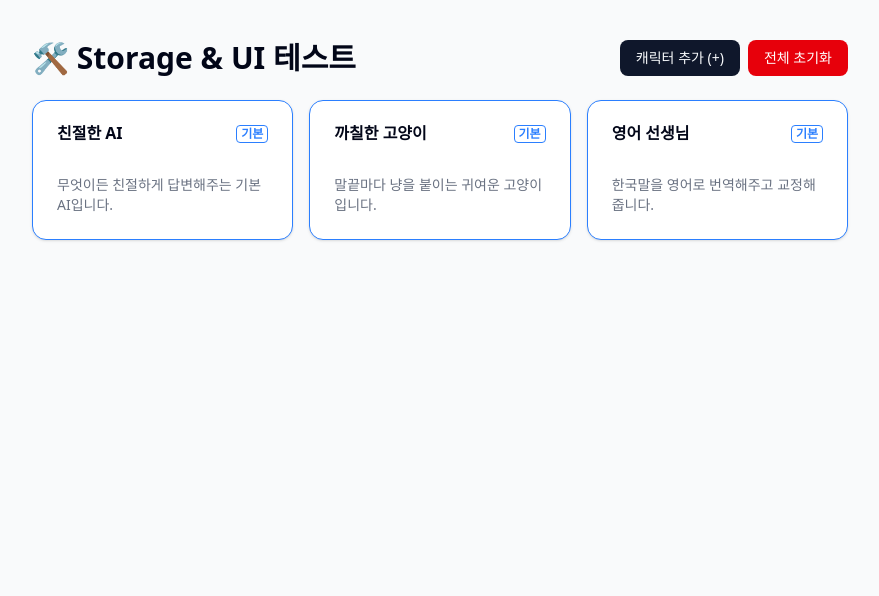
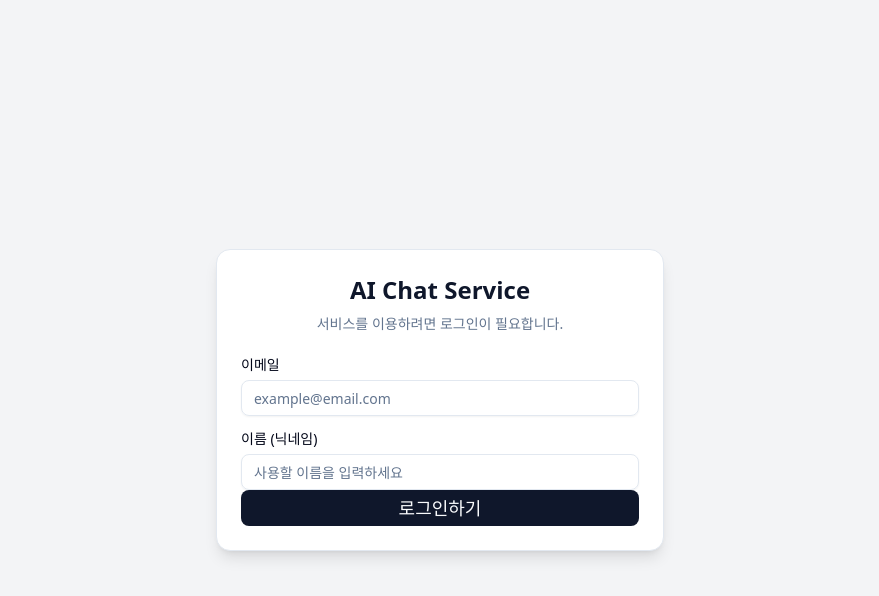
Before and after one commit to yg5057/lionrocket-assignment, a React app in the folder frontend/: page /login in a window 1280 px wide. Shown: the top 596 px of the page, without its empty margins (200-1079 px from the left). Built offline with nearby package versions, Linux system fonts and the light colour scheme; the HTML template or start-up script is replaced by a standard one.

Commit message:
feat: 로그인 페이지 화면구현

```diff
--- a/frontend/package.json
+++ b/frontend/package.json
@@ -10,6 +10,7 @@
     "preview": "vite preview"
   },
   "dependencies": {
+    "@radix-ui/react-label": "^2.1.8",
     "@radix-ui/react-slot": "^1.2.4",
     "@tailwindcss/vite": "^4.1.18",
     "axios": "^1.13.2",
--- a/frontend/src/App.tsx
+++ b/frontend/src/App.tsx
@@ -1,10 +1,48 @@
-import StorageTester from "./components/StorageTester";
+import { Suspense, lazy } from "react";
+import { BrowserRouter, Routes, Route, Navigate } from "react-router-dom";
+import ProtectedRoute from "./components/ProtectedRoute";
+
+const Login = lazy(() => import("./pages/Login"));
+const Dashboard = lazy(() => import("./pages/Dashboard"));
+const ChatRoom = lazy(() => import("./pages/ChatRoom.tsx"));
+const NotFound = lazy(() => import("./pages/NotFound.tsx"));
+
+const Loading = () => (
+  <div className="flex h-screen items-center justify-center">
+    <div className="animate-spin rounded-full h-8 w-8 border-b-2 border-primary"></div>
+  </div>
+);
 
 function App() {
   return (
-    <div className="min-h-screen bg-gray-50">
-      <StorageTester />
-    </div>
+    <BrowserRouter>
+      <Suspense fallback={<Loading />}>
+        <Routes>
+          <Route path="/login" element={<Login />} />
+
+          <Route
+            path="/dashboard"
+            element={
+              <ProtectedRoute>
+                <Dashboard />
+              </ProtectedRoute>
+            }
+          />
+
+          <Route
+            path="/chat/:id"
+            element={
+              <ProtectedRoute>
+                <ChatRoom />
+              </ProtectedRoute>
+            }
+          />
+
+          <Route path="/" element={<Navigate to="/dashboard" replace />} />
+          <Route path="*" element={<NotFound />} />
+        </Routes>
+      </Suspense>
+    </BrowserRouter>
   );
 }
 
--- /dev/null
+++ b/frontend/src/components/ProtectedRoute.tsx
@@ -0,0 +1,17 @@
+import type { JSX } from "react";
+import { Navigate } from "react-router-dom";
+import { storage } from "../services/storage";
+
+interface Props {
+  children: JSX.Element;
+}
+
+export default function ProtectedRoute({ children }: Props) {
+  const user = storage.getUser();
+
+  if (!user) {
+    return <Navigate to="/login" replace />;
+  }
+
+  return children;
+}
--- a/frontend/src/components/ui/button.tsx
+++ b/frontend/src/components/ui/button.tsx
@@ -1,8 +1,8 @@
-import * as React from "react"
-import { Slot } from "@radix-ui/react-slot"
-import { cva, type VariantProps } from "class-variance-authority"
+import * as React from "react";
+import { Slot } from "@radix-ui/react-slot";
+import { cva, type VariantProps } from "class-variance-authority";
 
-import { cn } from "@/lib/utils"
+import { cn } from "../../lib/utils";
 
 const buttonVariants = cva(
   "inline-flex items-center justify-center gap-2 whitespace-nowrap rounded-md text-sm font-medium transition-all disabled:pointer-events-none disabled:opacity-50 [&_svg]:pointer-events-none [&_svg:not([class*='size-'])]:size-4 shrink-0 [&_svg]:shrink-0 outline-none focus-visible:border-ring focus-visible:ring-ring/50 focus-visible:ring-[3px] aria-invalid:ring-destructive/20 dark:aria-invalid:ring-destructive/40 aria-invalid:border-destructive",
@@ -34,7 +34,7 @@ const buttonVariants = cva(
       size: "default",
     },
   }
-)
+);
 
 function Button({
   className,
@@ -44,9 +44,9 @@ function Button({
   ...props
 }: React.ComponentProps<"button"> &
   VariantProps<typeof buttonVariants> & {
-    asChild?: boolean
+    asChild?: boolean;
   }) {
-  const Comp = asChild ? Slot : "button"
+  const Comp = asChild ? Slot : "button";
 
   return (
     <Comp
@@ -56,7 +56,8 @@ function Button({
       className={cn(buttonVariants({ variant, size, className }))}
       {...props}
     />
-  )
+  );
 }
 
-export { Button, buttonVariants }
+// eslint-disable-next-line react-refresh/only-export-components
+export { Button, buttonVariants };
--- /dev/null
+++ b/frontend/src/components/ui/input.tsx
@@ -0,0 +1,21 @@
+import * as React from "react";
+
+import { cn } from "../../lib/utils";
+
+function Input({ className, type, ...props }: React.ComponentProps<"input">) {
+  return (
+    <input
+      type={type}
+      data-slot="input"
+      className={cn(
+        "file:text-foreground placeholder:text-muted-foreground selection:bg-primary selection:text-primary-foreground dark:bg-input/30 border-input h-9 w-full min-w-0 rounded-md border bg-transparent px-3 py-1 text-base shadow-xs transition-[color,box-shadow] outline-none file:inline-flex file:h-7 file:border-0 file:bg-transparent file:text-sm file:font-medium disabled:pointer-events-none disabled:cursor-not-allowed disabled:opacity-50 md:text-sm",
+        "focus-visible:border-ring focus-visible:ring-ring/50 focus-visible:ring-[3px]",
+        "aria-invalid:ring-destructive/20 dark:aria-invalid:ring-destructive/40 aria-invalid:border-destructive",
+        className
+      )}
+      {...props}
+    />
+  );
+}
+
+export { Input };
--- /dev/null
+++ b/frontend/src/components/ui/label.tsx
@@ -0,0 +1,22 @@
+import * as React from "react";
+import * as LabelPrimitive from "@radix-ui/react-label";
+
+import { cn } from "../../lib/utils";
+
+function Label({
+  className,
+  ...props
+}: React.ComponentProps<typeof LabelPrimitive.Root>) {
+  return (
+    <LabelPrimitive.Root
+      data-slot="label"
+      className={cn(
+        "flex items-center gap-2 text-sm leading-none font-medium select-none group-data-[disabled=true]:pointer-events-none group-data-[disabled=true]:opacity-50 peer-disabled:cursor-not-allowed peer-disabled:opacity-50",
+        className
+      )}
+      {...props}
+    />
+  );
+}
+
+export { Label };
--- /dev/null
+++ b/frontend/src/pages/ChatRoom.tsx
@@ -0,0 +1,5 @@
+function ChatRoom() {
+  return <div>ChatRoom</div>;
+}
+
+export default ChatRoom;
--- /dev/null
+++ b/frontend/src/pages/Dashboard.tsx
@@ -0,0 +1,5 @@
+function Dashboard() {
+  return <div>Dashboard</div>;
+}
+
+export default Dashboard;
--- /dev/null
+++ b/frontend/src/pages/Login.tsx
@@ -0,0 +1,84 @@
+import { useState } from "react";
+import { useNavigate } from "react-router-dom";
+import { storage } from "../services/storage";
+import { Button } from "../components/ui/button";
+import { Input } from "../components/ui/input";
+import { Label } from "../components/ui/label";
+import {
+  Card,
+  CardHeader,
+  CardTitle,
+  CardContent,
+  CardFooter,
+  CardDescription,
+} from "../components/ui/card";
+
+export default function Login() {
+  const navigate = useNavigate();
+  const [email, setEmail] = useState("");
+  const [name, setName] = useState("");
+
+  const handleLogin = (e: React.FormEvent) => {
+    e.preventDefault();
+
+    if (!email || !name) {
+      alert("이메일과 이름을 모두 입력해주세요.");
+      return;
+    }
+
+    storage.saveUser({
+      id: Date.now().toString(),
+      email,
+      name,
+      theme: "light",
+    });
+
+    navigate("/dashboard");
+  };
+
+  return (
+    <div className="flex h-screen items-center justify-center bg-gray-100 p-4">
+      <Card className="w-full max-w-md shadow-lg">
+        <CardHeader className="text-center">
+          <CardTitle className="text-2xl font-bold text-primary">
+            AI Chat Service
+          </CardTitle>
+          <CardDescription>
+            서비스를 이용하려면 로그인이 필요합니다.
+          </CardDescription>
+        </CardHeader>
+
+        <form onSubmit={handleLogin}>
+          <CardContent className="space-y-4">
+            <div className="space-y-2">
+              <Label htmlFor="email">이메일</Label>
+              <Input
+                id="email"
+                type="email"
+                placeholder="example@email.com"
+                value={email}
+                onChange={(e) => setEmail(e.target.value)}
+              />
+            </div>
+            <div className="space-y-2">
+              <Label htmlFor="name">이름 (닉네임)</Label>
+              <Input
+                id="name"
+                type="text"
+                placeholder="사용할 이름을 입력하세요"
+                value={name}
+                onChange={(e) => setName(e.target.value)}
+              />
+            </div>
+          </CardContent>
+
+          <CardFooter>
+            <Button type="submit" className="w-full text-lg">
+              로그인하기
+            </Button>
+          </CardFooter>
+        </form>
+      </Card>
+    </div>
+  );
+}
--- /dev/null
+++ b/frontend/src/pages/NotFound.tsx
@@ -0,0 +1,5 @@
+function NotFound() {
+  return <div>NotFound</div>;
+}
+
+export default NotFound;
```
Also changed, not shown: frontend/src/components/ui/card.tsx (+10 -10 lines), 1 other file (tests, documents, lock files or other folders).
